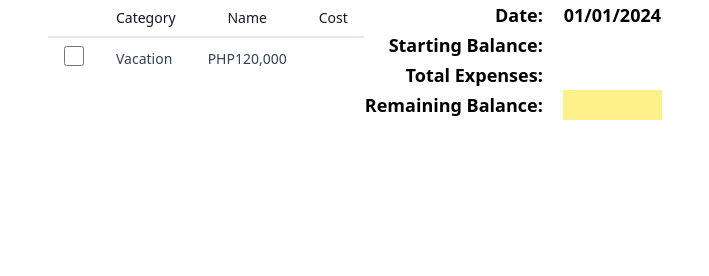
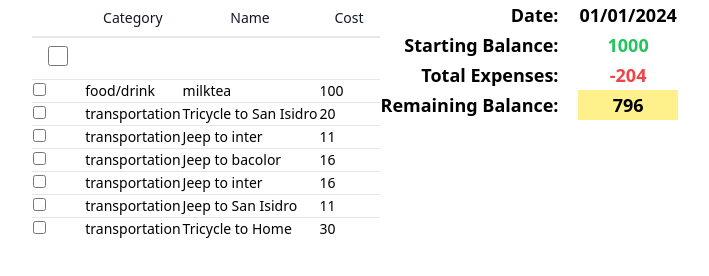
Before and after one commit to bakasibruceto/Expenses-Management, a plain HTML site: page day.html in a window 1280 px wide. Shown: the whole page, without its empty margins (285-994 px from the left). Drawn offline with nearby package versions, Linux system fonts and the light colour scheme.

Commit message:
Update day.html

```diff
--- a/day.html
+++ b/day.html
@@ -32,19 +32,13 @@
                     </tr>
                 </thead>
 
-                <tbody class="divide-y divide-gray-200">
+                <tbody id="tableBody" class="divide-y divide-gray-200">
                     <tr>
                         <td class="sticky inset-y-0 start-0 bg-white px-4 py-2">
                             <label class="sr-only" for="Row1">Row 1</label>
 
                             <input class="h-5 w-5 rounded border-gray-300" type="checkbox" id="Row1" />
                         </td>
-
-
-
-                        <td id="ex" class="whitespace-nowrap px-4 py-2 text-gray-700">Vacation</td>
-                        <td id="co" class="whitespace-nowrap px-4 py-2 text-gray-700">PHP120,000</td>
-                    </tr>
                 </tbody>
             </table>
         </div>
```
